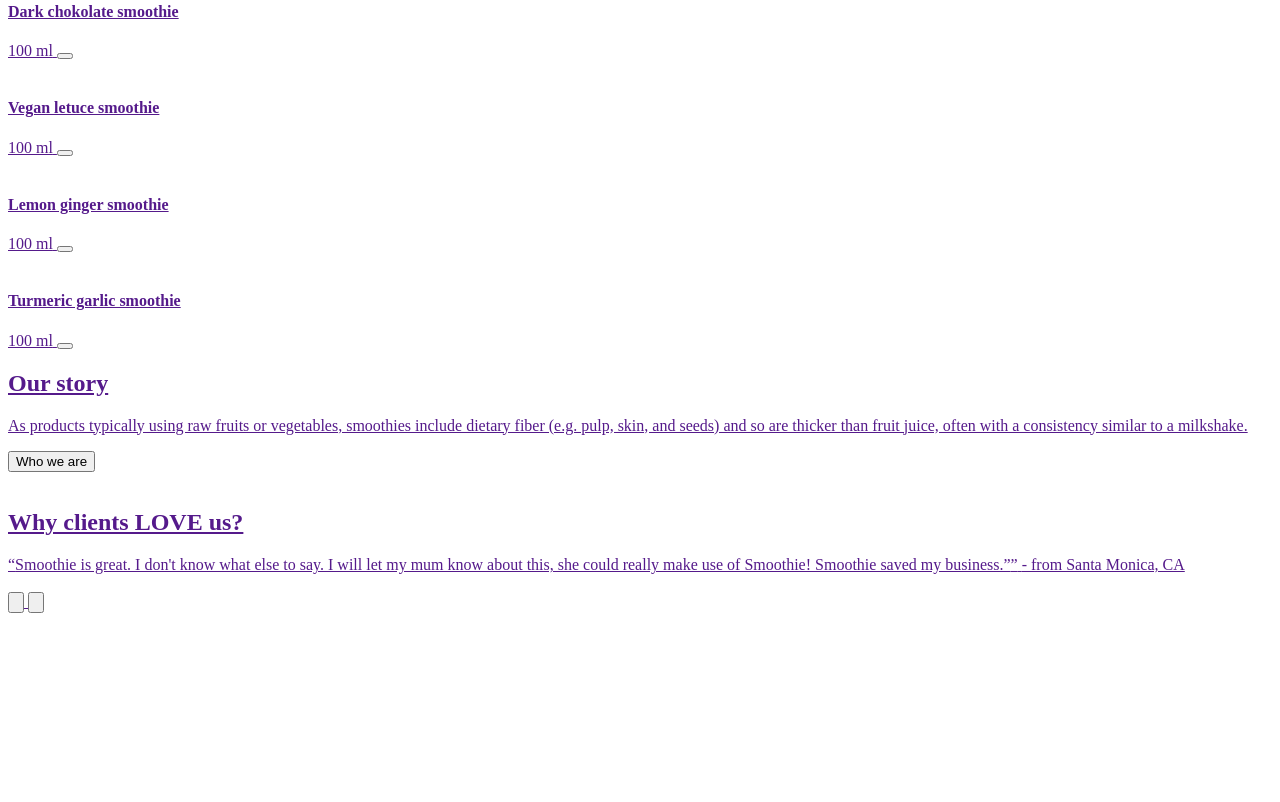
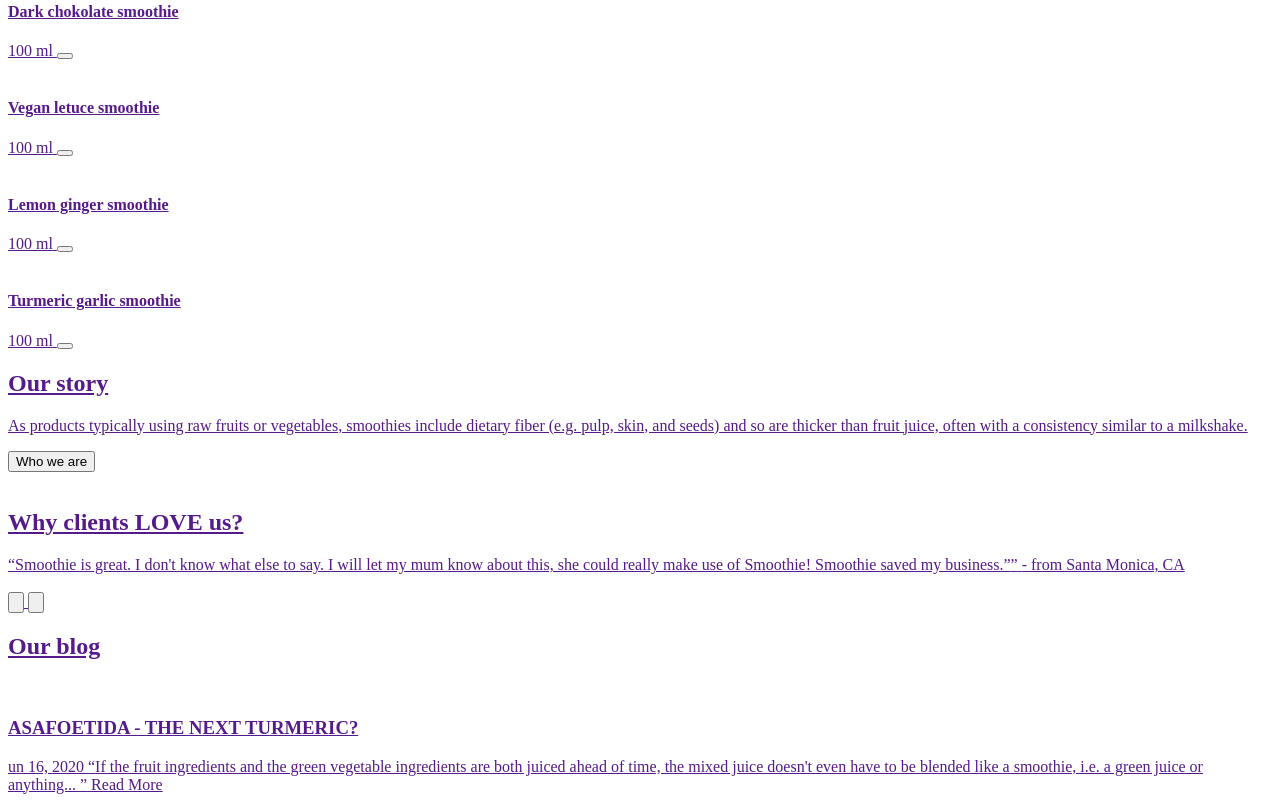
Before and after one commit to matolochko/smoothie-project-start, a plain HTML site: page index.html in a window 1280 px wide. Shown: the part 722-1524 px from the top of the page. Before the commit the page ends 1343 px from the top, so only its background shows below. Drawn offline with Linux system fonts and the light colour scheme.

Commit message:
stction blog

```diff
--- a/index.html
+++ b/index.html
@@ -138,7 +138,21 @@
             <button><img src="" alt=""></button>
         </div>
     </section>
-    <section class="blog"></section>
+    <section class="blog">
+        <div class="our blog">
+            <h2>Our blog</h2>
+            <img src="" alt="">
+        </div>
+        <div>
+            <h3>ASAFOETIDA - THE NEXT TURMERIC?</h3>
+            <time datetime="">un 16, 2020</time>
+            <q>If the fruit ingredients and the green vegetable ingredients are both
+                juiced ahead of time, the mixed
+                juice doesn't even have to be blended like a smoothie, i.e. a green juice or anything...
+                <span><a class="" href=""> Read More</a></span>
+                <img src=""></> </q>
+        </div>
+    </section>
     <section class="instagramm"></section>
     <footer class="footer"></footer>
 </body>
```
